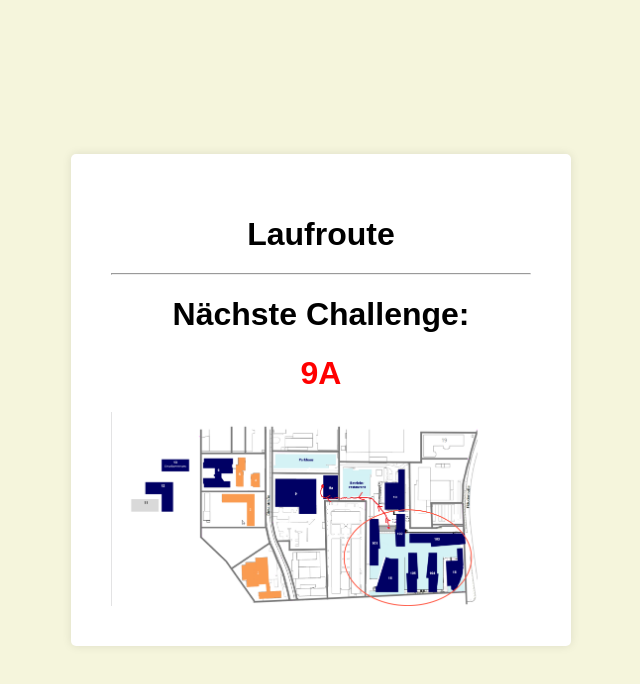
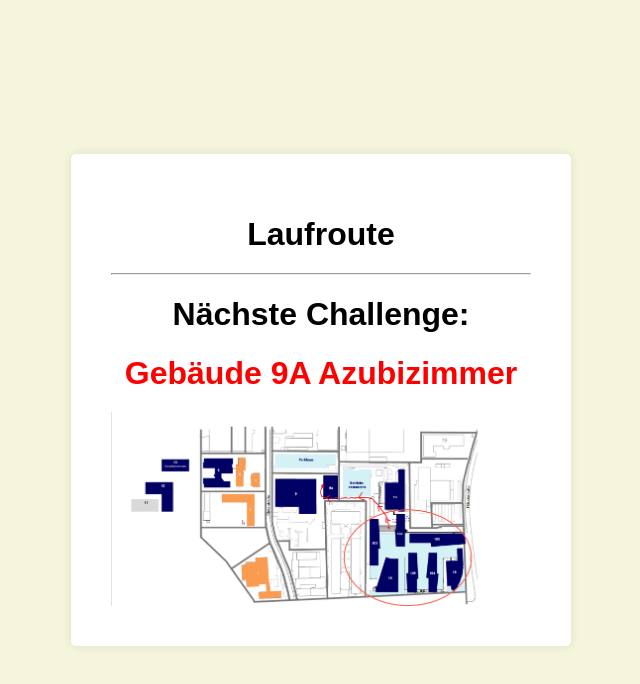
Before and after one commit to AlPashy/campus-rallye-campusd-9A, a plain HTML site: page index.html in a window 1280 px wide. Shown: the whole page, without its empty margins (319-959 px from the left). Drawn offline with Linux system fonts and the light colour scheme.

Commit message:
add room name

```diff
--- a/index.html
+++ b/index.html
@@ -95,7 +95,7 @@
             <h1>Laufroute</h1>
             <hr>
             <h1>Nächste Challenge:</h1>
-            <h1 id="red_number">9A</h1>
+            <h1 id="red_number">Gebäude 9A Azubizimmer</h1>
             <img src="campusbild-campusdraußen-9A.png" alt="Bild funktioniert nicht!">
         </div>
     </div>
```
